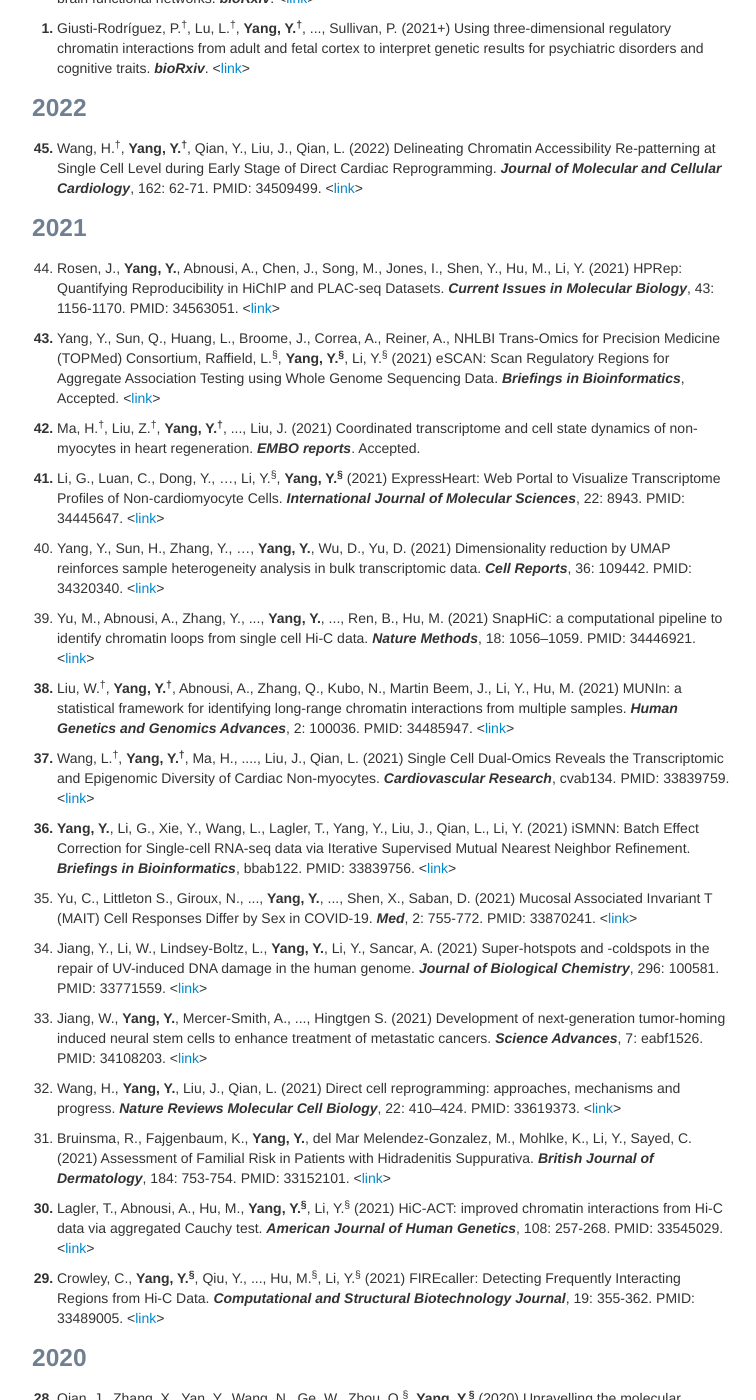
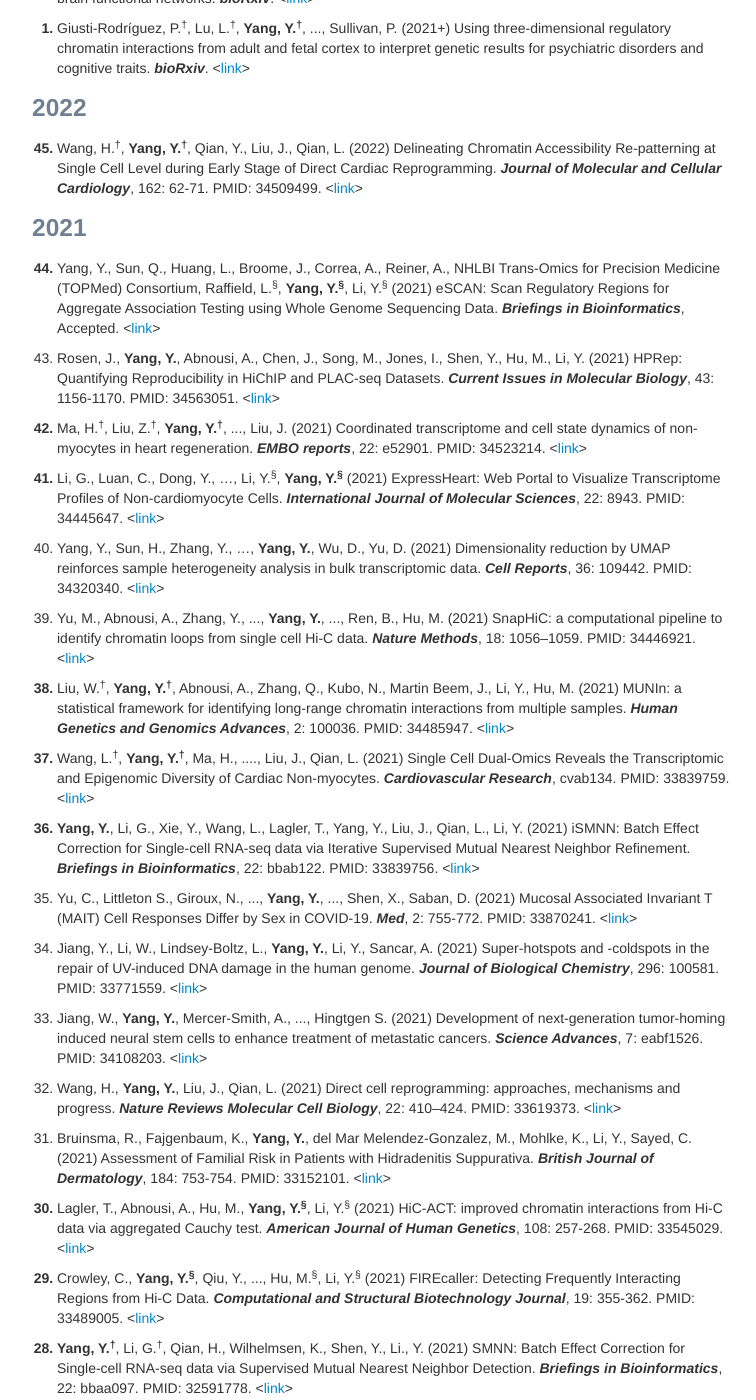
Before and after one commit to yuchenyanggroup/yuchenyanggroup.github.io, a Jekyll site: the page built from pages/pubs.md, in a window 1280 px wide and 1400 px high, scrolled down 436 px. Shown: the whole window, without its empty margins (258-1014 px from the left). Built offline with Jekyll 4.4.1, drawn with Linux system fonts in a browser that asks for light colours; some of the changed text lies outside the part shown.

Commit message:
Update pubs.md

```diff
--- a/pages/pubs.md
+++ b/pages/pubs.md
@@ -24,11 +24,11 @@ title: Yang Group's publications
 <ol start="45" style="font-weight: bold;"> <li><span style="font-weight: normal;">Wang, H.<sup>&dagger;</sup>, <b>Yang, Y.<sup>&dagger;</sup></b>, Qian, Y., Liu, J., Qian, L. (2022) Delineating Chromatin Accessibility Re-patterning at Single Cell Level during Early Stage of Direct Cardiac Reprogramming. <i><b>Journal of Molecular and Cellular Cardiology</b></i>, 162: 62-71. PMID: 34509499. <<a href="https://www.sciencedirect.com/science/article/pii/S0022282821001747">link</a>></span></li></ol>
 
 ### 2021
-<ol start="44"> <li> Rosen, J., <b>Yang, Y.</b>, Abnousi, A., Chen, J., Song, M., Jones, I., Shen, Y., Hu, M., Li, Y. (2021) HPRep: Quantifying Reproducibility in HiChIP and PLAC-seq Datasets. <i><b>Current Issues in Molecular Biology</b></i>, 43: 1156-1170. PMID: 34563051. <<a href="https://www.mdpi.com/1467-3045/43/2/82">link</a>></li></ol>
+<ol start="44" style="font-weight: bold;"> <li><span style="font-weight: normal;">Yang, Y., Sun, Q., Huang, L., Broome, J., Correa, A., Reiner, A., NHLBI Trans-Omics for Precision Medicine (TOPMed) Consortium, Raffield, L.<sup>&sect;</sup>, <b>Yang, Y.<sup>&sect;</sup></b>, Li, Y.<sup>&sect;</sup> (2021) eSCAN: Scan Regulatory Regions for Aggregate Association Testing using Whole Genome Sequencing Data. <i><b>Briefings in Bioinformatics</b></i>, Accepted. <<a href="https://www.biorxiv.org/content/10.1101/2020.11.30.405266v1">link</a>></span></li></ol>
 
-<ol start="43" style="font-weight: bold;"> <li><span style="font-weight: normal;">Yang, Y., Sun, Q., Huang, L., Broome, J., Correa, A., Reiner, A., NHLBI Trans-Omics for Precision Medicine (TOPMed) Consortium, Raffield, L.<sup>&sect;</sup>, <b>Yang, Y.<sup>&sect;</sup></b>, Li, Y.<sup>&sect;</sup> (2021) eSCAN: Scan Regulatory Regions for Aggregate Association Testing using Whole Genome Sequencing Data. <i><b>Briefings in Bioinformatics</b></i>, Accepted. <<a href="https://www.biorxiv.org/content/10.1101/2020.11.30.405266v1">link</a>></span></li></ol>
+<ol start="43"> <li> Rosen, J., <b>Yang, Y.</b>, Abnousi, A., Chen, J., Song, M., Jones, I., Shen, Y., Hu, M., Li, Y. (2021) HPRep: Quantifying Reproducibility in HiChIP and PLAC-seq Datasets. <i><b>Current Issues in Molecular Biology</b></i>, 43: 1156-1170. PMID: 34563051. <<a href="https://www.mdpi.com/1467-3045/43/2/82">link</a>></li></ol>
 
-<ol start="42" style="font-weight: bold;"> <li><span style="font-weight: normal;">Ma, H.<sup>&dagger;</sup>, Liu, Z.<sup>&dagger;</sup>, <b>Yang, Y.<sup>&dagger;</sup></b>, ..., Liu, J. (2021) Coordinated transcriptome and cell state dynamics of non-myocytes in heart regeneration. <i><b>EMBO reports</b></i>. Accepted.</span></li></ol>
+<ol start="42" style="font-weight: bold;"> <li><span style="font-weight: normal;">Ma, H.<sup>&dagger;</sup>, Liu, Z.<sup>&dagger;</sup>, <b>Yang, Y.<sup>&dagger;</sup></b>, ..., Liu, J. (2021) Coordinated transcriptome and cell state dynamics of non-myocytes in heart regeneration. <i><b>EMBO reports</b></i>, 22: e52901. PMID: 34523214. <<a href="https://www.embopress.org/doi/epdf/10.15252/embr.202152901">link</a>></span></li></ol>
 
 <ol start="41" style="font-weight: bold;"> <li><span style="font-weight: normal;">Li, G., Luan, C., Dong, Y., …, Li, Y.<sup>&sect;</sup>, <b>Yang, Y.<sup>&sect;</sup></b> (2021) ExpressHeart: Web Portal to Visualize Transcriptome Profiles of Non-cardiomyocyte Cells. <i><b>International Journal of Molecular Sciences</b></i>, 22: 8943. PMID: 34445647. <<a href="https://www.mdpi.com/1422-0067/22/16/8943">link</a>></span></li></ol>
 
@@ -40,7 +40,7 @@ title: Yang Group's publications
 
 <ol start="37" style="font-weight: bold;"> <li><span style="font-weight: normal;">Wang, L.<sup>&dagger;</sup>, <b>Yang, Y.<sup>&dagger;</sup></b>, Ma, H., ...., Liu, J., Qian, L. (2021) Single Cell Dual-Omics Reveals the Transcriptomic and Epigenomic Diversity of Cardiac Non-myocytes. <i><b>Cardiovascular Research</b></i>, cvab134. PMID: 33839759. <<a href="https://academic.oup.com/cardiovascres/advance-article-abstract/doi/10.1093/cvr/cvab134/6220323">link</a>></span></li></ol>
 
-<ol start="36" style="font-weight: bold;"> <li><span style="font-weight: normal;"><b>Yang, Y.</b>, Li, G., Xie, Y., Wang, L., Lagler, T., Yang, Y., Liu, J., Qian, L., Li, Y. (2021) iSMNN: Batch Effect Correction for Single-cell RNA-seq data via Iterative Supervised Mutual Nearest Neighbor Refinement. <i><b>Briefings in Bioinformatics</b></i>, bbab122. PMID: 33839756. <<a href="https://academic.oup.com/bib/advance-article-abstract/doi/10.1093/bib/bbab122/6220171?redirectedFrom=fulltext">link</a>></span></li></ol>
+<ol start="36" style="font-weight: bold;"> <li><span style="font-weight: normal;"><b>Yang, Y.</b>, Li, G., Xie, Y., Wang, L., Lagler, T., Yang, Y., Liu, J., Qian, L., Li, Y. (2021) iSMNN: Batch Effect Correction for Single-cell RNA-seq data via Iterative Supervised Mutual Nearest Neighbor Refinement. <i><b>Briefings in Bioinformatics</b></i>, 22: bbab122. PMID: 33839756. <<a href="https://academic.oup.com/bib/article-abstract/22/5/bbab122/6220171?redirectedFrom=fulltext">link</a>></span></li></ol>
 
 <ol start="35"> <li>Yu, C., Littleton S., Giroux, N., ..., <b>Yang, Y.</b>, ..., Shen, X., Saban, D. (2021) Mucosal Associated Invariant T (MAIT) Cell Responses Differ by Sex in COVID-19. <i><b>Med</b></i>, 2: 755-772. PMID: 33870241. <<a href="https://www.cell.com/med/pdf/S2666-6340(21)00157-4.pdf?_returnURL=https%3A%2F%2Flinkinghub.elsevier.com%2Fretrieve%2Fpii%2FS2666634021001574%3Fshowall%3Dtrue">link</a>></li></ol>
 
@@ -56,12 +56,12 @@ title: Yang Group's publications
 
 <ol start="29" style="font-weight: bold;"> <li><span style="font-weight: normal;">Crowley, C., <b>Yang, Y.<sup>&sect;</sup></b>, Qiu, Y., ..., Hu, M.<sup>&sect;</sup>, Li, Y.<sup>&sect;</sup> (2021) FIREcaller: Detecting Frequently Interacting Regions from Hi-C Data. <i><b>Computational and Structural Biotechnology Journal</b></i>, 19: 355-362. PMID: 33489005. <<a href="https://www.sciencedirect.com/science/article/pii/S2001037020305511?via%3Dihub">link</a>></span></li></ol>
 
+<ol start="28" style="font-weight: bold;"> <li><span style="font-weight: normal;"><b>Yang, Y.<sup>&dagger;</sup></b>, Li, G.<sup>&dagger;</sup>, Qian, H., Wilhelmsen, K., Shen, Y., Li., Y. (2021) SMNN: Batch Effect Correction for Single-cell RNA-seq data via Supervised Mutual Nearest Neighbor Detection. <i><b>Briefings in Bioinformatics</b></i>, 22: bbaa097. PMID: 32591778. <<a href="https://academic.oup.com/bib/article-abstract/22/3/bbaa097/5855265?redirectedFrom=fulltext">link</a>></span></li></ol>
+
 ### 2020
-<ol start="28" style="font-weight: bold;"> <li><span style="font-weight: normal;">Qian, J., Zhang, X., Yan, Y., Wang, N., Ge, W., Zhou, Q.<sup>&sect;</sup>, <b>Yang, Y.<sup>&sect;</sup></b> (2020) Unravelling the molecular mechanisms of Abscisic acid-mediated drought-stress alleviation in pomegranate (<i>Punica granatum</i> L.). <i><b>Plant Physiology and Biochemistry</b></i>, 157: 211-218. PMID: 33120112. <<a href="https://www.sciencedirect.com/science/article/pii/S0981942820305222">link</a>></span></li></ol>
+<ol start="27" style="font-weight: bold;"> <li><span style="font-weight: normal;">Qian, J., Zhang, X., Yan, Y., Wang, N., Ge, W., Zhou, Q.<sup>&sect;</sup>, <b>Yang, Y.<sup>&sect;</sup></b> (2020) Unravelling the molecular mechanisms of Abscisic acid-mediated drought-stress alleviation in pomegranate (<i>Punica granatum</i> L.). <i><b>Plant Physiology and Biochemistry</b></i>, 157: 211-218. PMID: 33120112. <<a href="https://www.sciencedirect.com/science/article/pii/S0981942820305222">link</a>></span></li></ol>
 
-<ol start="27"> <li>Wang, L., Ma, H., Huang, P., ..., <b>Yang, Y.</b>, ..., Qian, L. (2020) Down-regulation of Beclin1 promotes direct cardiac reprogramming. <i><b>Science Translational Medicine</b></i>, 12(566): eaay7856. PMID: 33087505. <<a href="https://stm.sciencemag.org/content/12/566/eaay7856/tab-pdf">link</a>></li></ol>
-
-<ol start="26" style="font-weight: bold;"> <li><span style="font-weight: normal;"><b>Yang, Y.<sup>&dagger;</sup></b>, Li, G.<sup>&dagger;</sup>, Qian, H., Wilhelmsen, K., Shen, Y., Li., Y. (2020) SMNN: Batch Effect Correction for Single-cell RNA-seq data via Supervised Mutual Nearest Neighbor Detection. <i><b>Briefings in Bioinformatics</b></i>, bbaa097. PMID: 32591778. <<a href="https://academic.oup.com/bib/article-abstract/doi/10.1093/bib/bbaa097/5855265?redirectedFrom=fulltext">link</a>></span></li></ol>
+<ol start="26"> <li>Wang, L., Ma, H., Huang, P., ..., <b>Yang, Y.</b>, ..., Qian, L. (2020) Down-regulation of Beclin1 promotes direct cardiac reprogramming. <i><b>Science Translational Medicine</b></i>, 12(566): eaay7856. PMID: 33087505. <<a href="https://stm.sciencemag.org/content/12/566/eaay7856/tab-pdf">link</a>></li></ol>
 
 <ol start="25" style="font-weight: bold;"> <li><span style="font-weight: normal;"><b>Yang, Y.</b>, Li, Y., Sancar, A., Oztas, O. (2020) The circadian clock shapes the Arabidopsis transcriptome through regulating alternative splicing and alternative polyadenylation. <i><b>Journal of Biological Chemistry</b></i>, 295: 7608-7619. PMID: 32303634. <<a href="https://www-jbc-org.libproxy.lib.unc.edu/content/295/22/7608">link</a>></span></li></ol>
 
```
